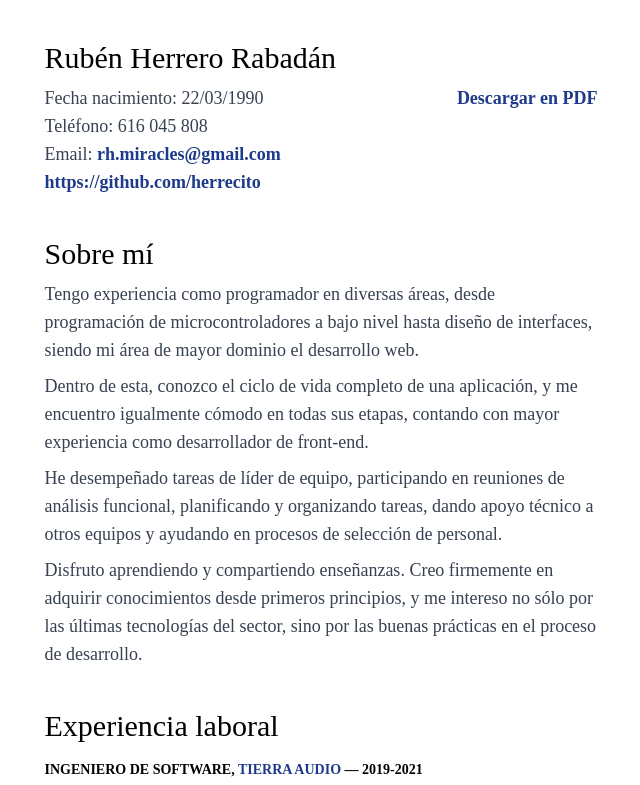
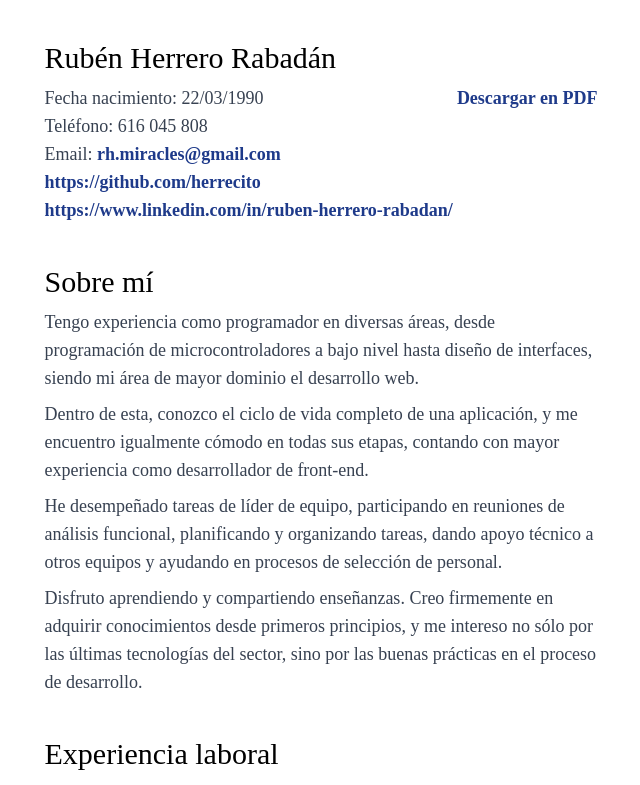
Before and after one commit to herrecito/webcv, a website: page index.html in a window 1280 px wide. Shown: the top 785 px of the page, without its empty margins (319-959 px from the left). Drawn offline with Linux system fonts and the light colour scheme; a web font is replaced by a local one.

Commit message:
Add LinkedIn profile

```diff
--- a/index.html
+++ b/index.html
@@ -39,6 +39,16 @@
                                 target="_blank"
                             >
                                 https://github.com/herrecito
+                            </a>
+                        </li>
+                        <li>
+                            <a
+                                class="text-blue-900 font-bold"
+                                href="https://www.linkedin.com/in/ruben-herrero-rabadan/"
+                                rel="noreferrer noopener"
+                                target="_blank"
+                            >
+                                https://www.linkedin.com/in/ruben-herrero-rabadan/
                             </a>
                         </li>
                     </ul>
```
